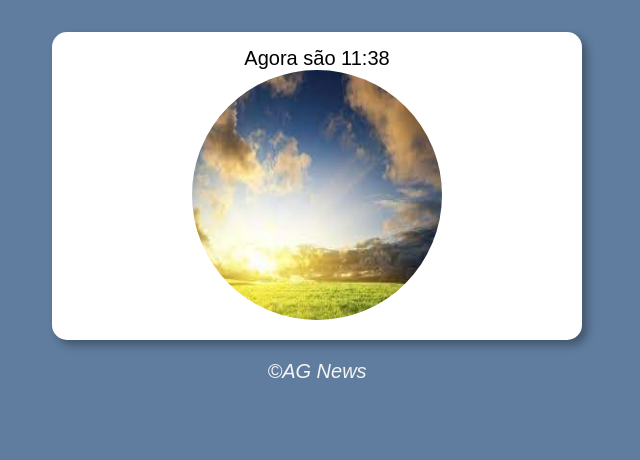
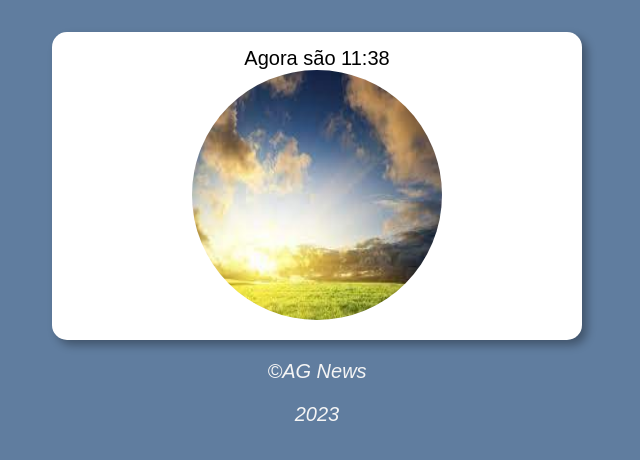
Before and after one commit to aristeugarciadev/AULA_13, a plain HTML site: page index.html in a window 1280 px wide. Shown: the part 100-560 px from the top of the page, without its empty margins (323-963 px from the left). Drawn offline with Linux system fonts and the light colour scheme.

Commit message:
alteracao no footer add p 2023

```diff
--- a/index.html
+++ b/index.html
@@ -20,6 +20,7 @@
     </SEction>
     <FOOter>
             <p>&copy;AG News</p>
+            <p>2023</p>
     </FOOter>
 </body>
     <script src="main.js"></script>
```
